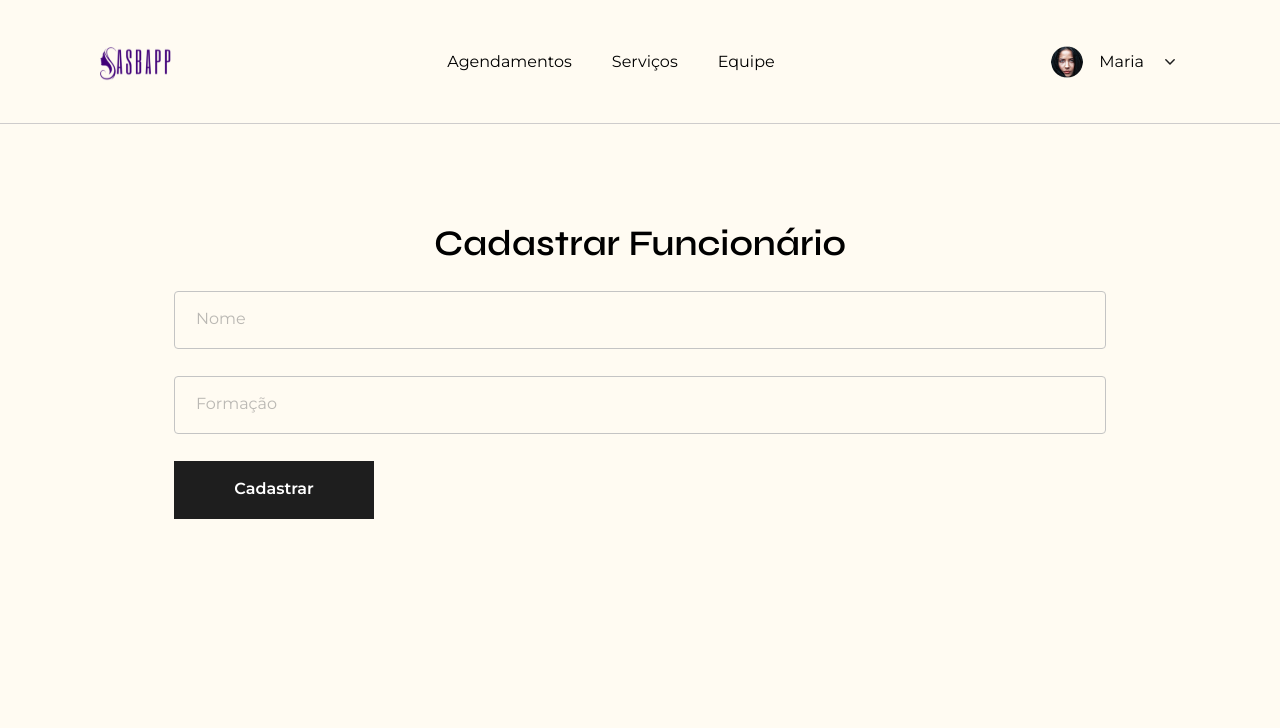
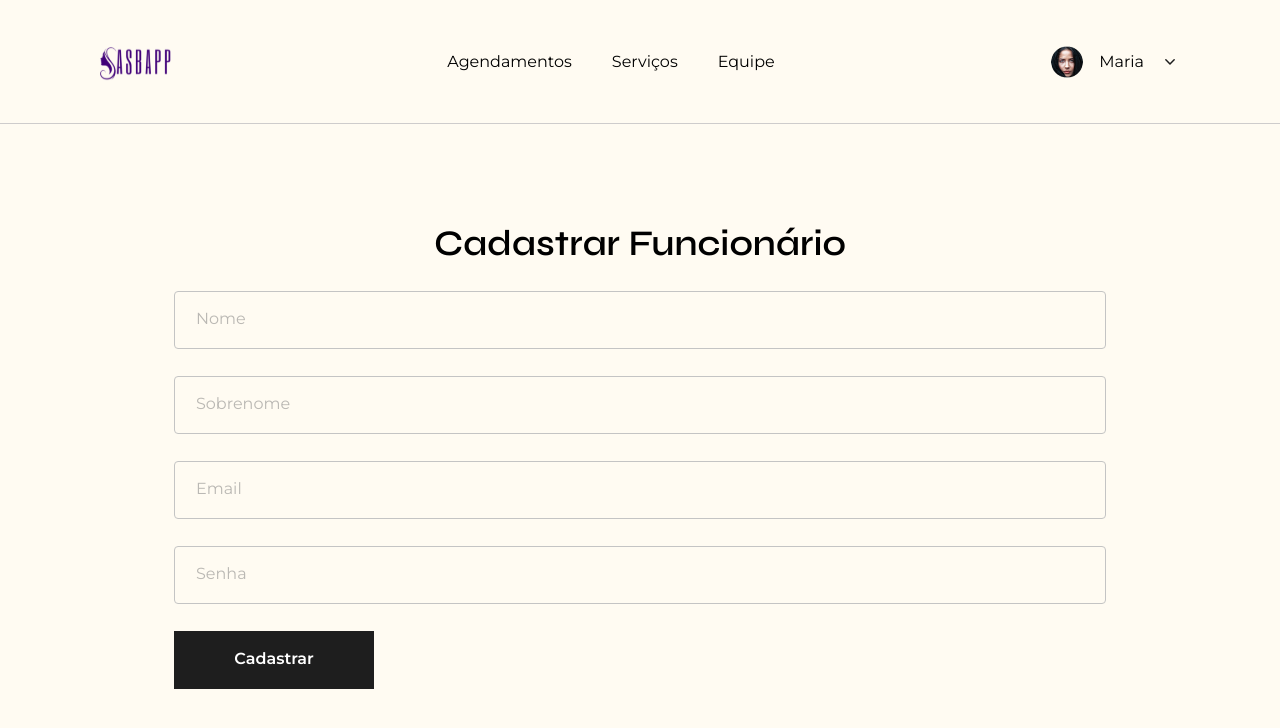
Before and after one commit to TIHeitorDS/SASBApp, a React (Vite) app in the folder frontend/: page /cadastrar-funcionario in a window 1280 px wide. Shown: the top 728 px of the page. Built offline with nearby package versions, Linux system fonts and the light colour scheme.

Commit message:
refactor: adiciona novos campos no cadastro de funcionario

```diff
--- a/frontend/src/pages/cadaster-worker.tsx
+++ b/frontend/src/pages/cadaster-worker.tsx
@@ -6,7 +6,11 @@
     <Layout title="Cadastrar Funcionário">
       <Input type="text" placeholder="Nome" theme="black" />
 
-      <Input type="text" placeholder="Formação" theme="black" />
+      <Input type="text" placeholder="Sobrenome" theme="black" />
+
+      <Input type="email" placeholder="Email" theme="black" />
+
+      <Input type="password" placeholder="Senha" theme="black" />
     </Layout>
   );
 }
```
